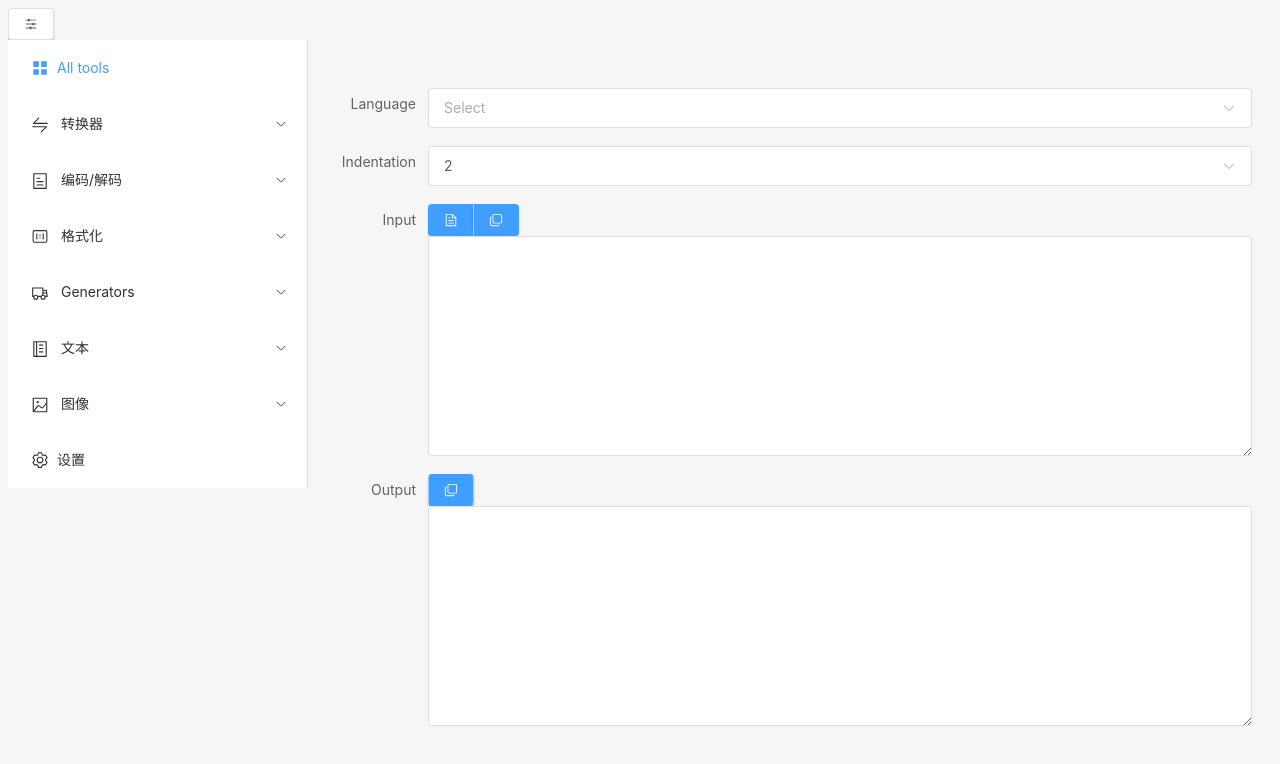
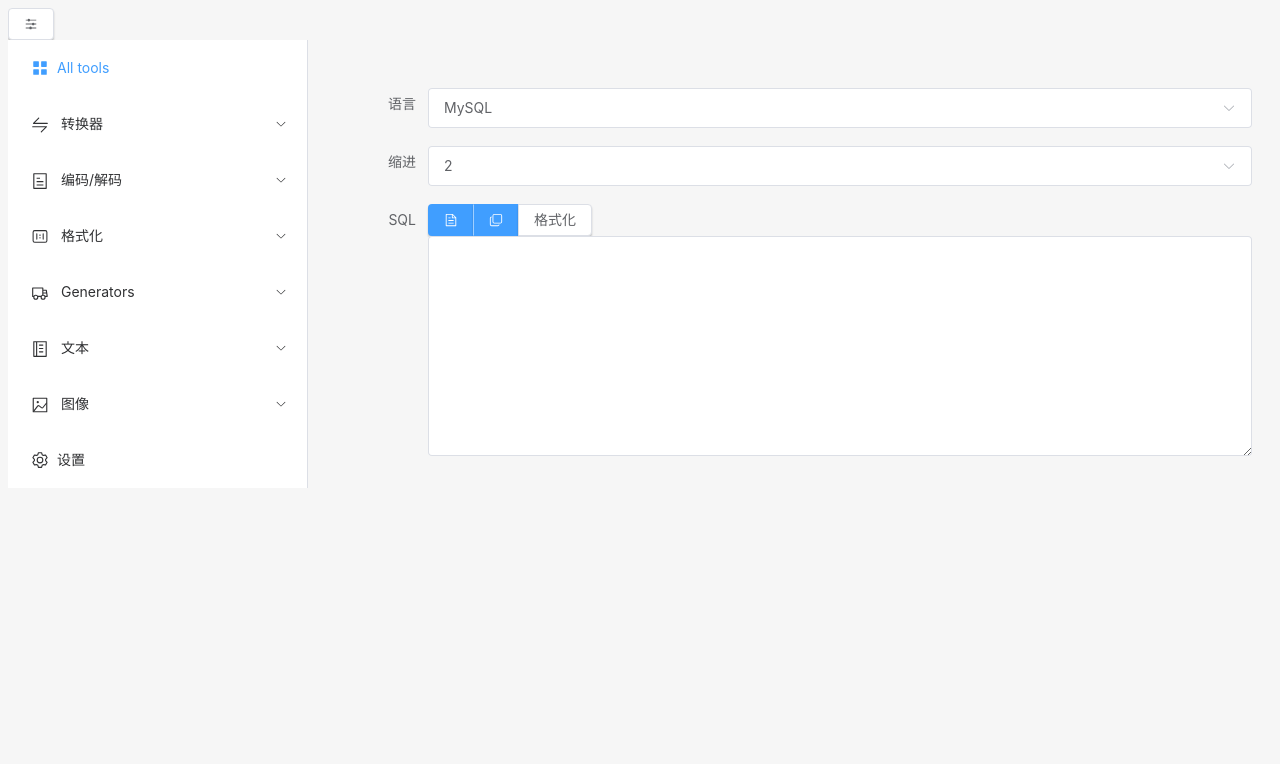
Before and after one commit to LittleGuest/toolbox, a Vue app: page /#/sql in a window 1280 px wide. Shown: the top 764 px of the page. Built offline with nearby package versions, Linux system fonts and the light colour scheme.

Commit message:
添加sql格式化组件

```diff
--- a/package.json
+++ b/package.json
@@ -13,6 +13,7 @@
     "@tauri-apps/api": "^1.4.0",
     "element-plus": "^2.3.8",
     "md-editor-v3": "^4.2.2",
+    "sql-formatter": "^12.2.4",
     "vditor": "^3.9.4",
     "vue": "^3.2.45",
     "vue-json-pretty": "^2.2.4",
--- a/src/components/formatter/SQL.vue
+++ b/src/components/formatter/SQL.vue
@@ -1,33 +1,40 @@
 <script setup>
 import { ref } from "vue";
 import { invoke } from "@tauri-apps/api/tauri";
+import { writeText, readText } from '@tauri-apps/api/clipboard';
 import { Document, CopyDocument } from "@element-plus/icons-vue";
+import { format } from 'sql-formatter';
 
-const language = ref("");
+const language = ref("mysql");
 const indent = ref(2);
-const input = ref("");
-const output = ref("");
+const upper = ref('upper');
+const sql = ref("");
 
-const paste = (value) => {
-  console.log("paste", value);
+const formatSql = () => {
+  sql.value = format(sql.value, { language: language.value, tabWidth: indent.value, keywordCase: "upper" });
+}
+
+const paste = async () => {
+  const clip = await readText();
+  sql.value = clip;
 };
 
 const copy = (value) => {
-  console.log("copy", value);
+  writeText(value);
 };
 </script>
 
 <template>
   <el-form label-position="right" label-width="100px">
-    <el-form-item label="Language">
+    <el-form-item label="语言">
       <el-select v-model="language" class="m-2" size="large">
-        <el-option key="MySQL" label="MySQL" value="MySQL" />
-        <el-option key="Sqlite" label="Sqlite" value="Sqlite" />
-        <el-option key="PostgreSQL" label="PostgreSQL" value="PostgreSQL" />
+        <el-option key="MySQL" label="MySQL" value="mysql" />
+        <el-option key="Sqlite" label="Sqlite" value="sqlite" />
+        <el-option key="PostgreSQL" label="PostgreSQL" value="postgresql" />
       </el-select>
     </el-form-item>
 
-    <el-form-item label="Indentation">
+    <el-form-item label="缩进">
       <el-select v-model="indent" class="m-2" size="large">
         <el-option key="2" label="2" value="2" />
         <el-option key="4" label="4" value="4" />
@@ -35,17 +42,16 @@ const copy = (value) => {
     </el-form-item>
 
     <el-row>
-      <el-col><el-form-item label="Input">
+      <el-col>
+        <el-form-item label="SQL">
           <el-button-group class="ml-4">
-            <el-button type="primary" :icon="Document" @click="paste(input)" />
-            <el-button type="primary" :icon="CopyDocument" @click="copy(input)" />
+            <el-button type="primary" :icon="Document" @click="paste(sql)" />
+            <el-button type="primary" :icon="CopyDocument" @click="copy(sql)" />
+            <el-button @click="formatSql">格式化</el-button>
           </el-button-group>
-          <el-input v-model="input" :rows="10" type="textarea" /> </el-form-item></el-col>
-      <el-col><el-form-item label="Output">
-          <el-button-group class="ml-4">
-            <el-button type="primary" :icon="CopyDocument" @click="copy(output)" />
-          </el-button-group>
-          <el-input v-model="output" :rows="10" type="textarea" /> </el-form-item></el-col>
+          <el-input v-model="sql" :rows="10" type="textarea" />
+        </el-form-item>
+      </el-col>
     </el-row>
   </el-form>
 </template>
```
Also changed, not shown: 1 other file (tests, documents, lock files or other folders).
